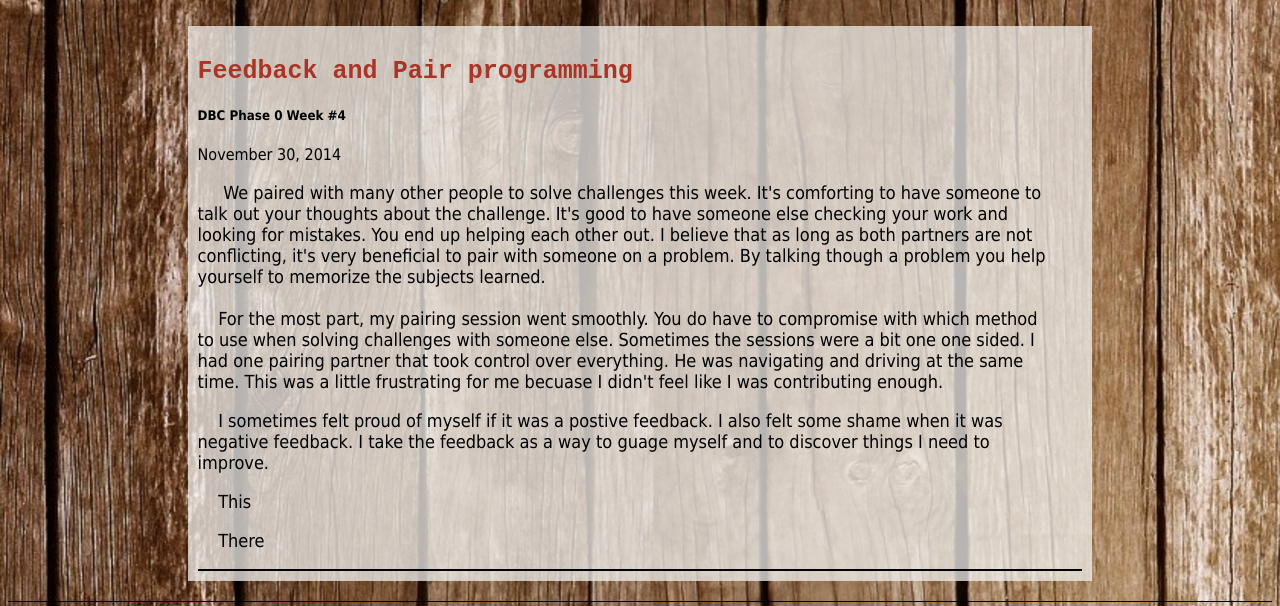
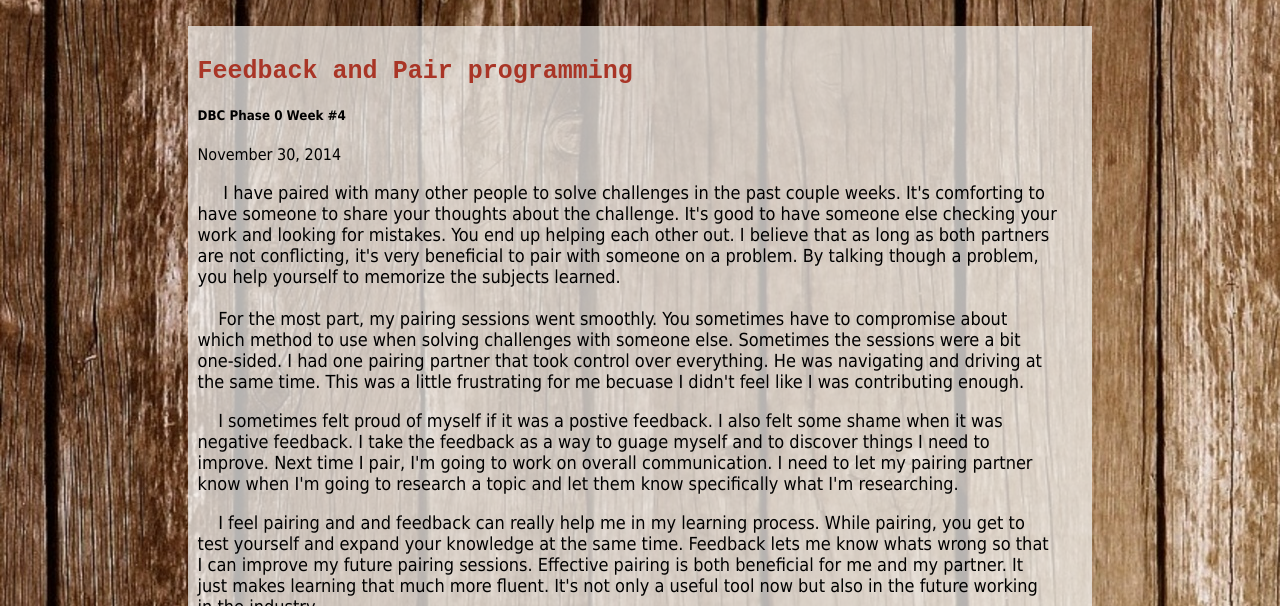
Before and after one commit to yandrew/yandrew.github.io, a plain HTML site: page blog/c5-feedback.html in a window 1280 px wide. Shown: the part 137-743 px from the top of the page. Drawn offline with Linux system fonts and the light colour scheme.

Commit message:
updated the ending on cult blog

```diff
--- a/blog/c5-feedback.html
+++ b/blog/c5-feedback.html
@@ -26,18 +26,17 @@
         <p><!-- date -->November 30, 2014</p>
         <p class="content">
             <!-- insert content here -->
-        &nbsp;&nbsp;&nbsp;&nbsp; We paired with many other people to solve challenges this week. It's comforting to have someone to talk out your thoughts about the challenge. It's good to have someone else checking your work and looking for mistakes. You end up helping each other out. I believe that as long as both partners are not conflicting, it's very beneficial to pair with someone on a problem. By talking though a problem you help yourself to memorize the subjects learned. <br><br>
+        &nbsp;&nbsp;&nbsp;&nbsp; I have paired with many other people to solve challenges in the past couple weeks. It's comforting to have someone to share your thoughts about the challenge. It's good to have someone else checking your work and looking for mistakes. You end up helping each other out. I believe that as long as both partners are not conflicting, it's very beneficial to pair with someone on a problem. By talking though a problem, you help yourself to memorize the subjects learned. <br><br>
 
-        &nbsp;&nbsp;&nbsp;&nbsp;For the most part, my pairing session went smoothly. You do have to compromise with which method to use when solving challenges with someone else. Sometimes the sessions were a bit one one sided. I had one pairing partner that took control over everything. He was navigating and driving at the same time. This was a little frustrating for me becuase I didn't feel like I was contributing enough.
+        &nbsp;&nbsp;&nbsp;&nbsp;For the most part, my pairing sessions went smoothly. You sometimes have to compromise about which method to use when solving challenges with someone else. Sometimes the sessions were a bit one-sided. I had one pairing partner that took control over everything. He was navigating and driving at the same time. This was a little frustrating for me becuase I didn't feel like I was contributing enough.
         </p>
         <p class="content">
-        &nbsp;&nbsp;&nbsp;&nbsp;I sometimes felt proud of myself if it was a postive feedback. I also felt some shame when it was negative feedback. I take the feedback as a way to guage myself and to discover things I need to improve.
+        &nbsp;&nbsp;&nbsp;&nbsp;I sometimes felt proud of myself if it was a postive feedback. I also felt some shame when it was negative feedback. I take the feedback as a way to guage myself and to discover things I need to improve. Next time I pair, I'm going to work on overall communication. I need to let my pairing partner know when I'm going to research a topic and let them know specifically what I'm researching.
         </p>
         <p class="content">
-        &nbsp;&nbsp;&nbsp;&nbsp;This
+        &nbsp;&nbsp;&nbsp;&nbsp;I feel pairing and and feedback can really help me in my learning process. While pairing, you get to test yourself and expand your knowledge at the same time. Feedback lets me know whats wrong so that I can improve my future pairing sessions. Effective pairing is both beneficial for me and my partner. It just makes learning that much more fluent. It's not only a useful tool now but also in the future working in the industry.
         </p>
-        <p class="content">
-        &nbsp;&nbsp;&nbsp;&nbsp;There </p>
+
 
     </div>
 
```
